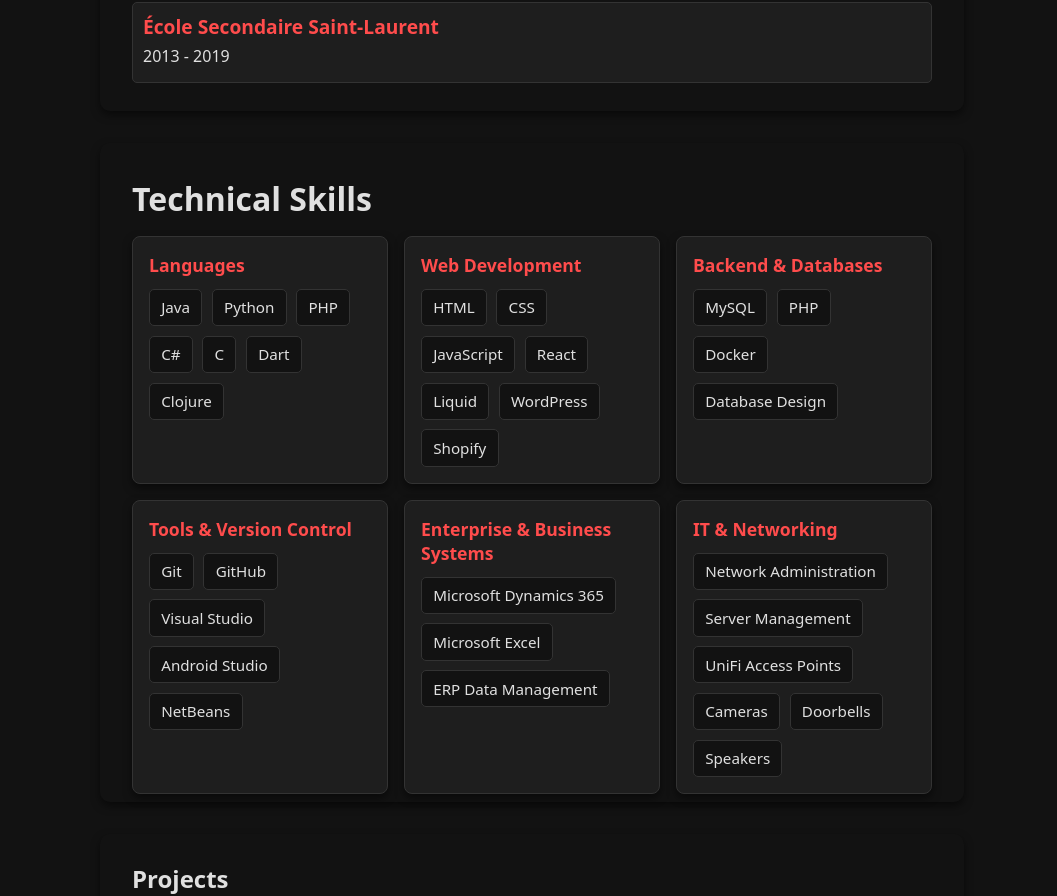
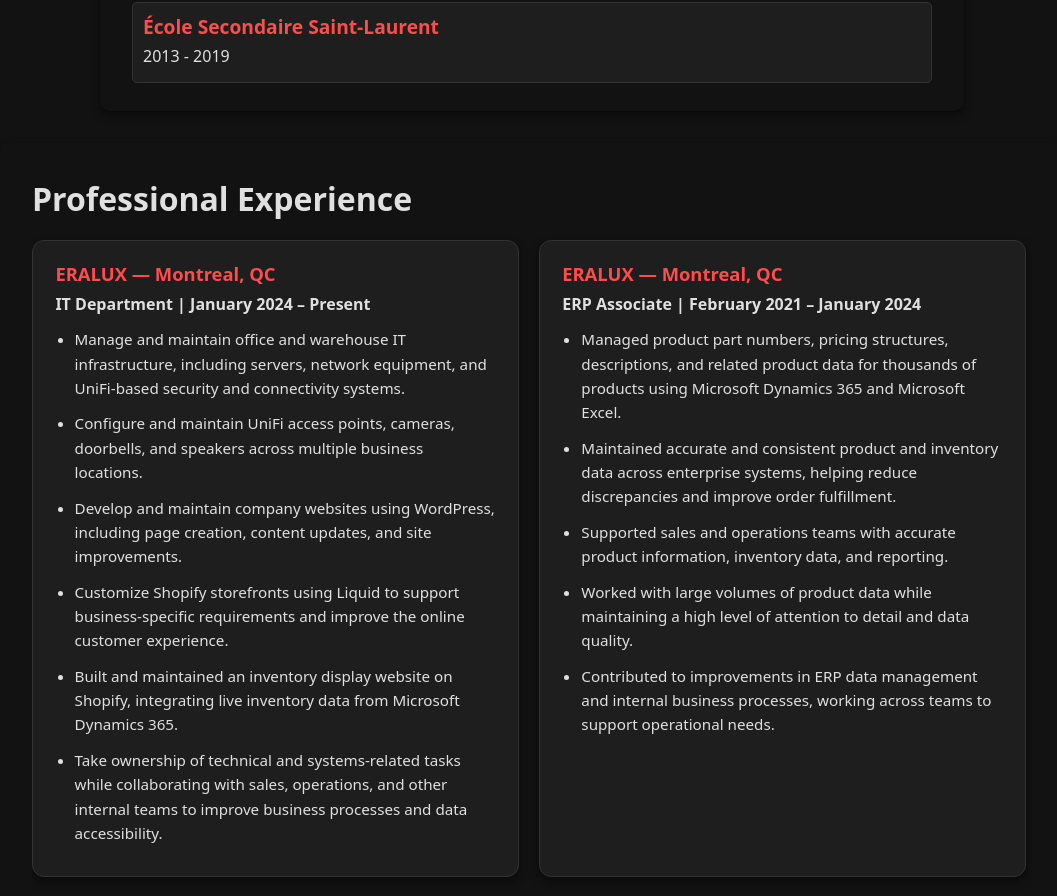
Before and after one commit to Mubeenkh/react-portfolio, a React (Create React App) app: page / in a window 1280 px wide. Shown: the part 1118-2014 px from the top of the page, without its empty margins (108-1165 px from the left). Built offline with nearby package versions, Linux system fonts and the light colour scheme.

Commit message:
added experience

```diff
--- a/src/App.js
+++ b/src/App.js
@@ -125,6 +125,49 @@
                 <div className='education-item'>
                     <h3>École Secondaire Saint-Laurent</h3>
                     <p>2013 - 2019</p>
+                </div>
+            </div>
+
+            {/* Professional Experience */}
+            <div id="experience" className='experience'>
+                <h2>Professional Experience</h2>
+
+                <div className='experience-slider'>
+                    <div className='experience-item'>
+                        <h3>ERALUX — Montreal, QC</h3>
+                        <p className='experience-role'>IT Department | January 2024 – Present</p>
+                        <ul>
+                            <li>Manage and maintain office and warehouse IT infrastructure, including servers, network equipment, and UniFi-based security and connectivity systems.</li>
+                            <li>Configure and maintain UniFi access points, cameras, doorbells, and speakers across multiple business locations.</li>
+                            <li>Develop and maintain company websites using WordPress, including page creation, content updates, and site improvements.</li>
+                            <li>Customize Shopify storefronts using Liquid to support business-specific requirements and improve the online customer experience.</li>
+                            <li>Built and maintained an inventory display website on Shopify, integrating live inventory data from Microsoft Dynamics 365.</li>
+                            <li>Take ownership of technical and systems-related tasks while collaborating with sales, operations, and other internal teams to improve business processes and data accessibility.</li>
+                        </ul>
+                    </div>
+
+                    <div className='experience-item'>
+                        <h3>ERALUX — Montreal, QC</h3>
+                        <p className='experience-role'>ERP Associate | February 2021 – January 2024</p>
+                        <ul>
+                            <li>Managed product part numbers, pricing structures, descriptions, and related product data for thousands of products using Microsoft Dynamics 365 and Microsoft Excel.</li>
+                            <li>Maintained accurate and consistent product and inventory data across enterprise systems, helping reduce discrepancies and improve order fulfillment.</li>
+                            <li>Supported sales and operations teams with accurate product information, inventory data, and reporting.</li>
+                            <li>Worked with large volumes of product data while maintaining a high level of attention to detail and data quality.</li>
+                            <li>Contributed to improvements in ERP data management and internal business processes, working across teams to support operational needs.</li>
+                        </ul>
+                    </div>
+
+                    <div className='experience-item'>
+                        <h3>ERALUX — Montreal, QC</h3>
+                        <p className='experience-role'>Warehouse Worker | July 2019 – February 2021</p>
+                        <ul>
+                            <li>Managed incoming inventory, order preparation, product organization, and shipping logistics in a fast-paced warehouse environment.</li>
+                            <li>Prepared and adjusted product specifications, including wattage and technical details, to meet customer and order requirements.</li>
+                            <li>Maintained an organized warehouse layout to improve workflow and reduce product retrieval time.</li>
+                            <li>Collaborated with warehouse and operations teams to ensure accurate and timely order fulfillment.</li>
+                        </ul>
+                    </div>
                 </div>
             </div>
 
--- a/src/hamburger.js
+++ b/src/hamburger.js
@@ -29,6 +29,7 @@
                 <ul>
                     <li><a href="#about-me" onClick={toggleMenu}>About Me</a></li>
                     <li><a href="#education" onClick={toggleMenu}>Education</a></li>
+                    <li><a href="#experience" onClick={toggleMenu}>Experience</a></li>
                     <li><a href="#skills" onClick={toggleMenu}>Skills</a></li>
                     <li><a href="#projects" onClick={toggleMenu}>Projects</a></li>
                     <li><a href="#contact" onClick={toggleMenu}>Contact</a></li>
--- a/src/index.css
+++ b/src/index.css
@@ -450,6 +450,74 @@
     color: var(--highlight-color);
 }
 
+/* Experience styles */
+.experience {
+    background-color: var(--section-color);
+    color: var(--text-color);
+    padding: .5rem 2rem 2rem 2rem;
+    margin: 2rem auto;
+    border-radius: 10px;
+    box-shadow: var(--shadow-box);
+    max-width: 1000px;
+    width: 90%;
+    text-align: left;
+}
+
+.experience h2 {
+    font-size: 2rem;
+    margin-bottom: 1rem;
+}
+
+.experience-slider {
+    display: flex;
+    gap: 1.25rem;
+    overflow-x: auto;
+    padding: 0.25rem 0.25rem 1rem 0.25rem;
+    scroll-snap-type: x proximity;
+}
+
+.experience-slider::-webkit-scrollbar {
+    height: 8px;
+}
+
+.experience-slider::-webkit-scrollbar-thumb {
+    background: var(--highlight-color);
+    border-radius: 999px;
+}
+
+.experience-item {
+    flex: 0 0 min(90%, 440px);
+    background-color: var(--item-color);
+    border: var(--border-color);
+    border-radius: 12px;
+    padding: 1.25rem 1.4rem;
+    box-shadow: var(--shadow-box);
+    scroll-snap-align: start;
+}
+
+.experience-item h3 {
+    margin: 0 0 0.45rem 0;
+    color: var(--highlight-color);
+    font-size: 1.15rem;
+}
+
+.experience-role {
+    font-weight: 600;
+    margin: 0 0 0.75rem 0;
+    color: var(--text-color);
+}
+
+.experience-item ul {
+    margin: 0;
+    padding-left: 1.2rem;
+}
+
+.experience-item li {
+    margin-bottom: 0.7rem;
+    line-height: 1.6;
+    font-size: 0.95rem;
+}
+
 /* Skills styles */
 .skills {
     background-color: var(--section-color);
--- a/src/navbar.js
+++ b/src/navbar.js
@@ -10,6 +10,7 @@
             <ul>
                 <li><a href="#about-me">About Me</a></li>
                 <li><a href="#education">Education</a></li>
+                <li><a href="#experience">Experience</a></li>
                 <li><a href="#skills">Skills</a></li>
                 <li><a href="#projects">Projects</a></li>
                 <li><a href="#contact">Contact</a></li>
```
